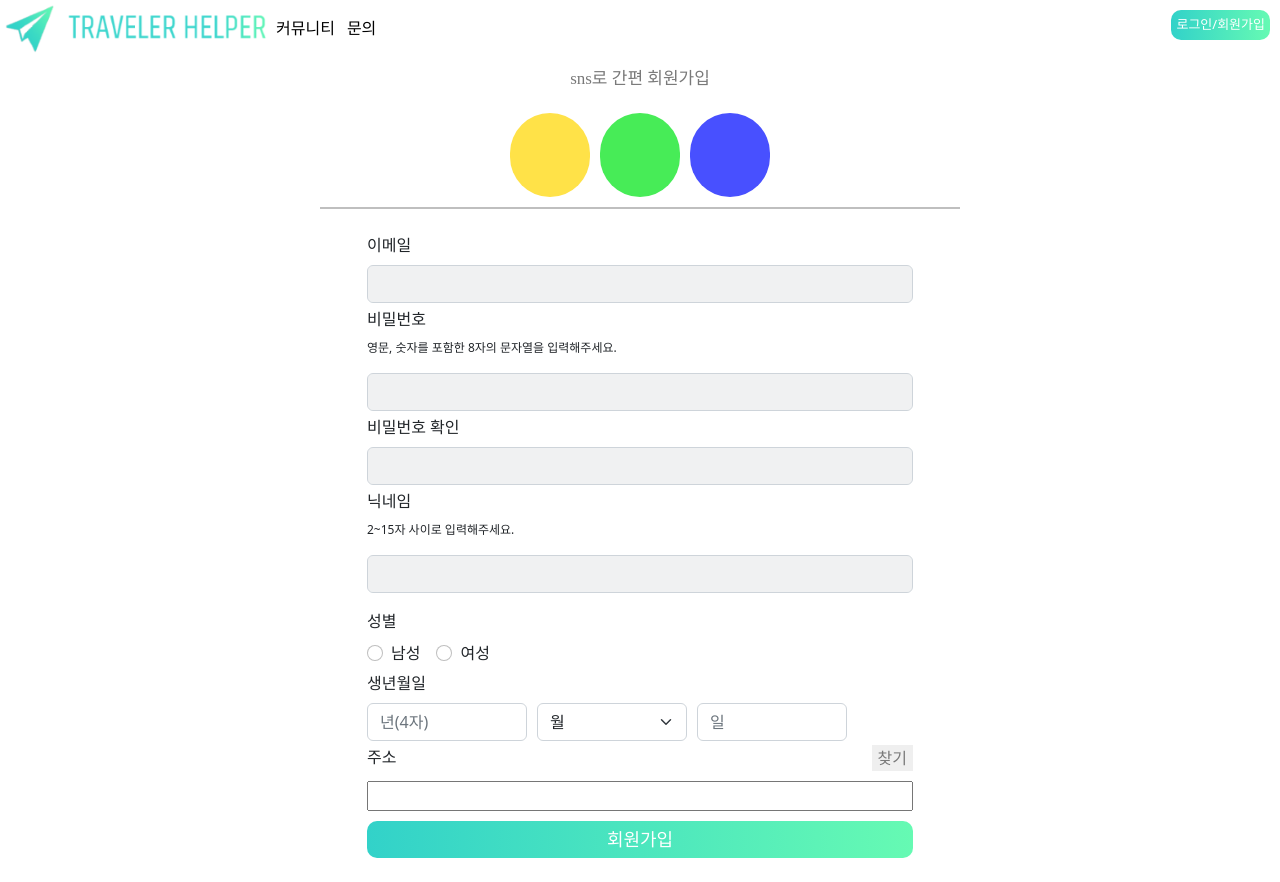
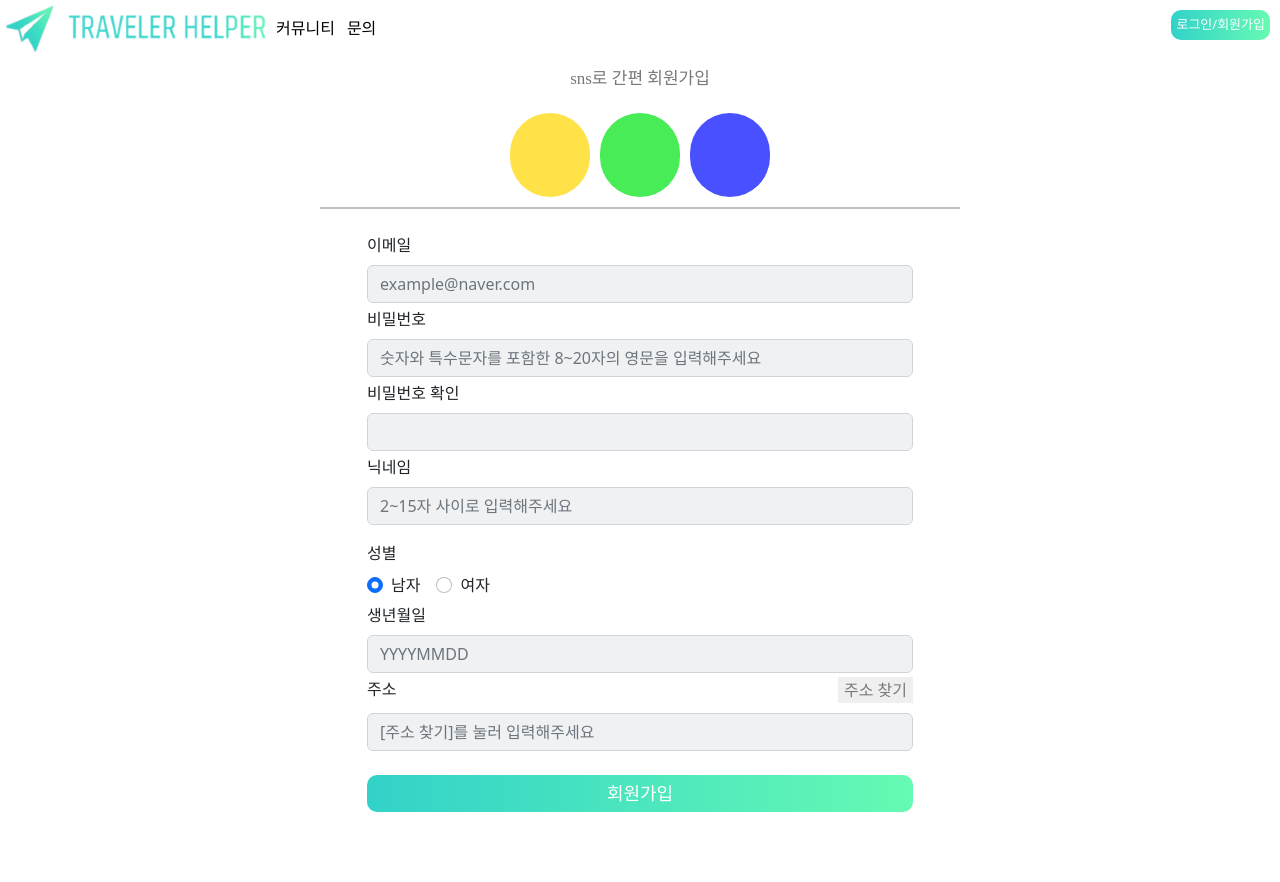
Before and after one commit to travel-helper/client, a React (Create React App) app: page /join in a window 1280 px wide. After the commit the page ends 836 px from the top, so only its background shows below. Built offline with nearby package versions, Linux system fonts and the light colour scheme.

Commit message:
Fix Join.jsx React-Hook-Form 으로 변경

```diff
--- a/package.json
+++ b/package.json
@@ -8,6 +8,7 @@
     "@fortawesome/free-regular-svg-icons": "^6.2.0",
     "@fortawesome/free-solid-svg-icons": "^6.2.0",
     "@fortawesome/react-fontawesome": "^0.2.0",
+    "@hookform/resolvers": "^2.9.10",
     "@jjunyjjuny/react-carousel": "^1.1.2",
     "@reduxjs/toolkit": "^1.9.0",
     "@testing-library/jest-dom": "^5.16.5",
@@ -33,7 +34,8 @@
     "redux-promise": "^0.6.0",
     "redux-thunk": "^2.4.1",
     "slick-carousel": "^1.8.1",
-    "web-vitals": "^2.1.4"
+    "web-vitals": "^2.1.4",
+    "yup": "^0.32.11"
   },
   "scripts": {
     "start": "set PORT=4043 && react-scripts start",
--- a/src/components/views/Join.jsx
+++ b/src/components/views/Join.jsx
@@ -2,83 +2,69 @@ import React from "react";
 import { Container, Collapse } from "react-bootstrap";
 import Form from "react-bootstrap/Form";
 import { useState } from "react";
-import Post from "../Post";
+import AddressSearch from "../AddressSearch";
 import { signup } from "../../_actions/userAction";
 import { useDispatch } from "react-redux";
+import { useForm } from "react-hook-form";
+import { yupResolver } from "@hookform/resolvers/yup";
 
+import * as Yup from "yup";
 const Join = () => {
   const dispatch = useDispatch();
+
+  const SignupSchema = Yup.object().shape({
+    //각 란의 유효성 검사 형식
+    email: Yup.string()
+      .email("올바르지 않은 이메일 형식 입니다.")
+      .required("이메일은 필수 입력 항목 입니다."),
+    nickname: Yup.string().required("닉네임은 필수 입력 항목 입니다."),
+
+    password: Yup.string()
+      .required("닉네임은 필수 입력 항목 입니다.")
+      .matches(
+        /^(?=.*[A-Za-z])(?=.*\d)(?=.*[$@$!%*#?&])[A-Za-z\d$@$!%*#?&]{8,20}$/,
+        "숫자와 특수문자를 포함한 8~20자의 영문을 입력해주세요"
+      ),
+    nickname: Yup.string()
+      .required("비밀번호는 필수 입력 항목 입니다.")
+      .min(2, "너무 짧습니다.")
+      .max(15, "너무 깁니다."),
+    password_check: Yup.string()
+      .oneOf([Yup.ref("password")], "비밀번호가 일치 하지 않습니다.")
+      .required("비밀번호 체크는 필수 입력 항목 입니다."),
+    birth: Yup.string()
+      .required("생년월일은 필수 입력 항목 입니다.")
+      .matches(
+        /^(19[0-9][0-9]|20\d{2})(0[0-9]|1[0-2])(0[1-9]|[1-2][0-9]|3[0-1])$/,
+        "생년월일 형식을 지켜주세요 ex) 19990427"
+      ),
+  });
+
+  const {
+    register, //유효성 검사, submit시 제출할 항목 명시
+    handleSubmit, //submit함수를 인자로 받는 함수
+    formState: { isSubmitting, errors }, //form의 상태
+    //isSubmitting -> 제출중
+    //errors -> 유효성 훼손
+  } = useForm({
+    resolver: yupResolver(SignupSchema),
+    mode: "onChange", //입력시마다 유효성 체크
+  });
+
+  const onSubmit = (data) => {
+    dispatch(signup(data));
+  };
 
   const [enroll_company, setEnroll_company] = useState({
     address: "",
   });
-
   const [popup, setPopup] = useState(false);
-
-  const handleInput = (e) => {
-    setEnroll_company({
-      ...enroll_company,
-      [e.target.name]: e.target.value,
-    });
-  };
-
-  const joinBtnClick = () => {
-    const yy = document.getElementById("yy").value;
-    const mm = document.getElementById("mm").value;
-    const dd = document.getElementById("dd").value;
-    const age = yy + mm + dd;
-    const gender = document.querySelector("input[name='gender']:checked").value;
-    const email = document.getElementById("email").value;
-    const password = document.getElementById("password").value;
-    const nickname = document.getElementById("nickname").value;
-    const address = document.getElementById("address").value;
-    const form = {
-      email: email,
-      password: password,
-      nickname: nickname,
-      gender: gender,
-      age: age,
-      address: address,
-    };
-
-    dispatch(signup(form));
-  };
 
   const handleComplete = (data) => {
     setPopup(!popup);
   };
+  //주소 찾기 팝업 stare, 함수
 
-  const [successJoin, setSuccessJoin] = useState(true);
-
-  const [notMatchingPW, setNotMatchingPW] = useState(false);
-
-  const [matchingPW, setMatchingPW] = useState(false);
-
-  const samePassword = (e, setNotMatchingPW, setMatchingPW, password) => {
-    if (e.target.value === password) {
-      setNotMatchingPW(false);
-      setMatchingPW(true);
-    } else {
-      setNotMatchingPW(true);
-      setMatchingPW(false);
-    }
-  };
-
-  const changeValue = () => {
-    const email = document.getElementById("email").value;
-    const password = document.getElementById("password").value;
-    const nickname = document.getElementById("nickname").value;
-    if (
-      email.length > 0 &&
-      password.length >= 7 &&
-      nickname.length > 2 &&
-      nickname.length < 15
-    ) {
-      return setSuccessJoin(false);
-    } else {
-      return setSuccessJoin(true);
-    }
-  };
   return (
     <div>
       <p className="sns_text">sns로 간편 회원가입</p>
@@ -89,28 +75,31 @@ const Join = () => {
       </div>
       <hr></hr>
       <Container className="p-4 d-flex justify-content-center">
-        <Form className="w-50">
+        <Form className="w-50" onSubmit={handleSubmit(onSubmit)}>
           <Form.Group className="mb-1" controlId="formBasicEmail">
             <Form.Label>이메일</Form.Label>
             <Form.Control
               type="email"
+              placeholder="example@naver.com"
               className="bg-secondary bg-opacity-10"
               id="email"
-              onChange={changeValue}
+              {...register("email")}
             />
+            {errors.email && <small role="alert">{errors.email.message}</small>}
           </Form.Group>
 
           <Form.Group className="mb-1" controlId="formBasicPassword">
             <Form.Label>비밀번호</Form.Label>
-            <p className="font_size">
-              영문, 숫자를 포함한 8자의 문자열을 입력해주세요.
-            </p>
             <Form.Control
               type="password"
+              placeholder="숫자와 특수문자를 포함한 8~20자의 영문을 입력해주세요"
               className="bg-secondary bg-opacity-10"
               id="password"
-              onChange={changeValue}
+              {...register("password")}
             />
+            {errors.password && (
+              <small role="alert">{errors.password.message}</small>
+            )}
           </Form.Group>
 
           <Form.Group className="mb-1" controlId="formBasicPassword">
@@ -118,143 +107,91 @@ const Join = () => {
             <Form.Control
               type="password"
               className="bg-secondary bg-opacity-10"
-              onChange={(e) => {
-                const password = document.getElementById("password").value;
-                samePassword(e, setNotMatchingPW, setMatchingPW, password);
-              }}
-              id="passwordCheck"
-              aria-controls="passwordCheck-text"
-              aria-expanded={notMatchingPW}
+              id="password_check"
+              {...register("password_check")}
             />
-            <Collapse in={notMatchingPW}>
-              <div id="passwordCheck-text" style={{ color: "red" }}>
-                비밀번호가 일치하지 않습니다.
-              </div>
-            </Collapse>
-            <Collapse in={matchingPW}>
-              <div id="passwordCheck-text" style={{ color: "blue" }}>
-                비밀번호가 일치합니다
-              </div>
-            </Collapse>
+            {errors.password_check && (
+              <small role="alert">{errors.password_check.message}</small>
+            )}
           </Form.Group>
 
           <Form.Group className="mb-1" controlId="formBasicPassword">
             <Form.Label>닉네임</Form.Label>
-            <p className="font_size">2~15자 사이로 입력해주세요.</p>
             <Form.Control
               type="text"
               className="bg-secondary bg-opacity-10 mb-3"
               id="nickname"
-              onChange={changeValue}
+              placeholder="2~15자 사이로 입력해주세요"
+              {...register("nickname")}
             />
+            {errors.nickname && (
+              <small role="alert">{errors.nickname.message}</small>
+            )}
           </Form.Group>
 
           <Form.Group className="mb-1" controlId="formBasicPassword">
-            <div>
             <Form.Label>성별</Form.Label>
-            </div>
 
-            <div className="form-check form-check-inline">
-              <input
-                className="form-check-input"
+            <div key={"inline-radio"}>
+              <Form.Check
+                inline
+                checked
+                name="gender"
                 type="radio"
+                label="남자"
+                value="male"
+                {...register("gender")}
+              />
+              <Form.Check
+                inline
                 name="gender"
-                id="male"
-                value="male"
+                type="radio"
+                label="여자"
+                value="female"
+                {...register("gender")}
               />
-              <label className="form-check-label" htmlFor="male">
-                남성
-              </label>
-            </div>
-            <div className="form-check form-check-inline">
-              <input
-                className="form-check-input"
-                type="radio"
-                name="gender"
-                id="female"
-                value="female"
-              />
-              <label className="form-check-label" htmlFor="female">
-                여성
-              </label>
             </div>
           </Form.Group>
 
-          <Form.Group className="mb-1" controlId="formBasicPassword">
+          <Form.Group className="mb-1" controlId="formBasicEmail">
             <Form.Label>생년월일</Form.Label>
-            <div className="bir_yy">
-              <span className="ps_box">
-                <input
+            <Form.Control
+              className="bg-secondary bg-opacity-10"
+              id="birth"
               type="text"
-                  className="form-control"
-                  id="yy"
-                  placeholder="년(4자)"
-                  maxlengtn="4"
+              placeholder="YYYYMMDD"
+              {...register("birth")}
             />
-              </span>
-            </div>
-            <div className="bir_mm">
-              <span>
-                <select className="form-select" id="mm">
-                  <option>월</option>
-                  <option>1</option>
-                  <option>2</option>
-                  <option>3</option>
-                  <option>4</option>
-                  <option>5</option>
-                  <option>6</option>
-                  <option>7</option>
-                  <option>8</option>
-                  <option>9</option>
-                  <option>10</option>
-                  <option>11</option>
-                  <option>12</option>
-                </select>
-              </span>
-            </div>
-            <div className="bir_dd">
-              <span>
-                <input
-                  type="text"
-                  className="form-control"
-                  id="dd"
-                  placeholder="일"
-                  maxlenth="2"
-                />
-              </span>
-            </div>
+
+            {errors.birth && <small role="alert">{errors.birth.message}</small>}
           </Form.Group>
 
           <Form.Group>
             <Form.Label>주소</Form.Label>
             <button onClick={handleComplete} className="adress_serch">
-              {" "}
-              찾기
+              주소 찾기
             </button>
-            <div className="address_search">
-              <input
+
+            <Form.Control
+              className="bg-secondary bg-opacity-10"
               id="address"
-                className="user_enroll_text"
               type="text"
-                required={true}
-                name="address"
-                onChange={handleInput}
+              placeholder="[주소 찾기]를 눌러 입력해주세요"
               value={enroll_company.address}
+              {...register("address")}
             />
-
             {popup && (
-                <Post
+              <AddressSearch
                 company={enroll_company}
                 setcompany={setEnroll_company}
-                ></Post>
+              ></AddressSearch>
             )}
-            </div>
           </Form.Group>
-
+          <Form.Label> </Form.Label>
           <button
-            disabled={successJoin}
+            disabled={isSubmitting}
             className="login_join_btn"
-            onClick={joinBtnClick}
+            type="submit"
           >
             회원가입
           </button>
```
Also changed, not shown: src/components/views/Login.jsx (+6 -5 lines), 1 other file (tests, documents, lock files or other folders). Lines whose indentation alone changed are shown as unchanged.
